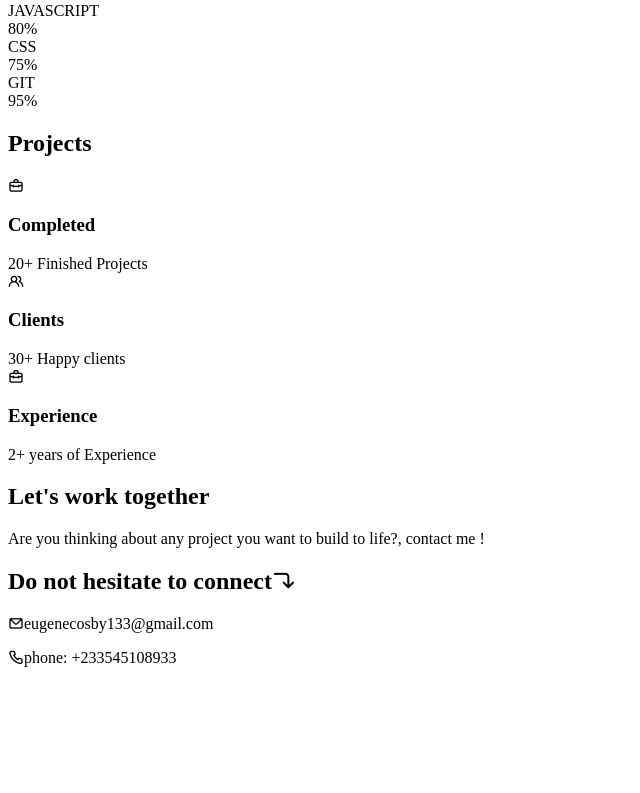
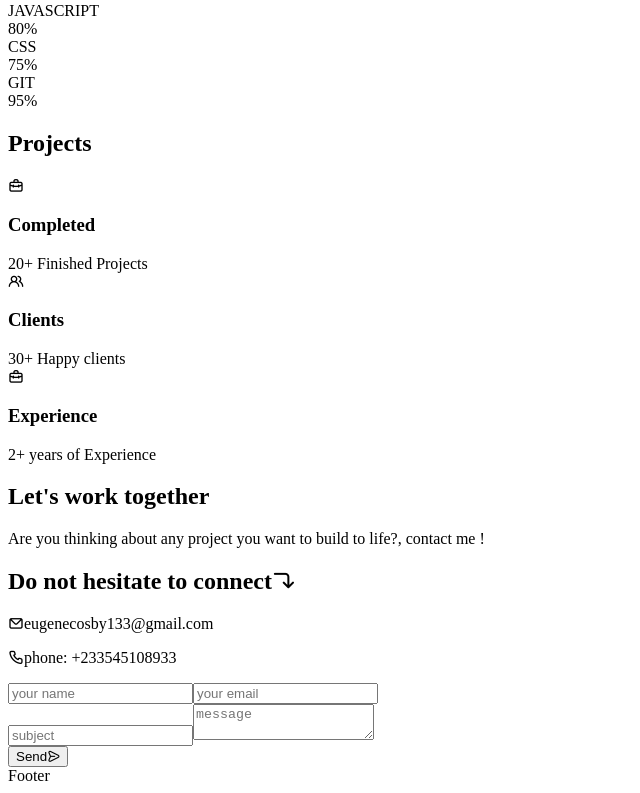
Before and after one commit to Pcosby5/react_journey, a React (Create React App) app in the folder cosby-the-python-portfolio/: page / in a window 1280 px wide. Shown: the part 662-1455 px from the top of the page, without its empty margins (0-640 px from the left). Before the commit the page ends 1345 px from the top, so only its background shows below. Built offline with nearby package versions, Linux system fonts and the light colour scheme.

Commit message:
updated the app to add Footer component

```diff
--- a/cosby-the-python-portfolio/src/App.js
+++ b/cosby-the-python-portfolio/src/App.js
@@ -4,6 +4,8 @@ import Projects from './pages/Projects';
 import About from './pages/About';
 import Contact from './pages/Contact';
 import Header from './components/Header';
+import Footer from './components/Footer';
+
 
 function App() {
   return (
@@ -15,6 +17,7 @@ function App() {
         <Route path="/about" element={<About />} />
         <Route path="/contact" element={<Contact />} />
       </Routes>
+      <Footer />
     </Router>
   );
 }
--- a/cosby-the-python-portfolio/src/components/ContactForm.js
+++ b/cosby-the-python-portfolio/src/components/ContactForm.js
@@ -9,14 +9,29 @@ const ContactForm = () => {
     </div>
 
     <div className="row">
-        <div>
-            <div className="col">
-                <div className="contact-info">
-                    <h2>Do not hesitate to connect<i className="uil uil-corner-right-down"></i></h2>
-                    <p><i className="uil uil-envelope"></i>eugenecosby133@gmail.com</p>
-                    <p><i className="uil uil-phone"></i>phone: +233545108933</p>
+        <div className="col">
+            <div className="contact-info">
+                <h2>Do not hesitate to connect<i className="uil uil-corner-right-down"></i></h2>
+                <p><i className="uil uil-envelope"></i>eugenecosby133@gmail.com</p>
+                <p><i className="uil uil-phone"></i>phone: +233545108933</p>
+            </div>
+        </div>
+
+        <div className="col">
+            <div className="form-control">
+                <div className="form-inputs">
+                    <input type="text" id="input-field" placeholder="your name"></input>
+                    <input type="text" id="input-field" placeholder="your email"></input>
                 </div>
 
+                <div className="text-area">
+                    <input type="text" id="input-subject" placeholder="subject"></input>
+                    <textarea placeholder="message"></textarea>
+                </div>
+
+                <div className="form-btn">
+                    <button className="btn">Send<i className="uil uil-message"></i></button>
+                </div>
             </div>
         </div>
     </div>
--- a/cosby-the-python-portfolio/src/components/Footer.js
+++ b/cosby-the-python-portfolio/src/components/Footer.js
@@ -0,0 +1,9 @@
+import React from 'react'
+
+const Footer = () => {
+  return (
+    <div>Footer</div>
+  )
+}
+
+export default Footer
--- a/cosby-the-python-portfolio/src/pages/Home.js
+++ b/cosby-the-python-portfolio/src/pages/Home.js
@@ -2,6 +2,7 @@ import Hero from '../components/Hero';
 import About from '../pages/About';
 import ProjectCard from '../components/ProjectCard';
 import ContactForm from '../components/ContactForm';
+// import Footer from '../components/Footer';
 
 
 export default function Home() {
```
